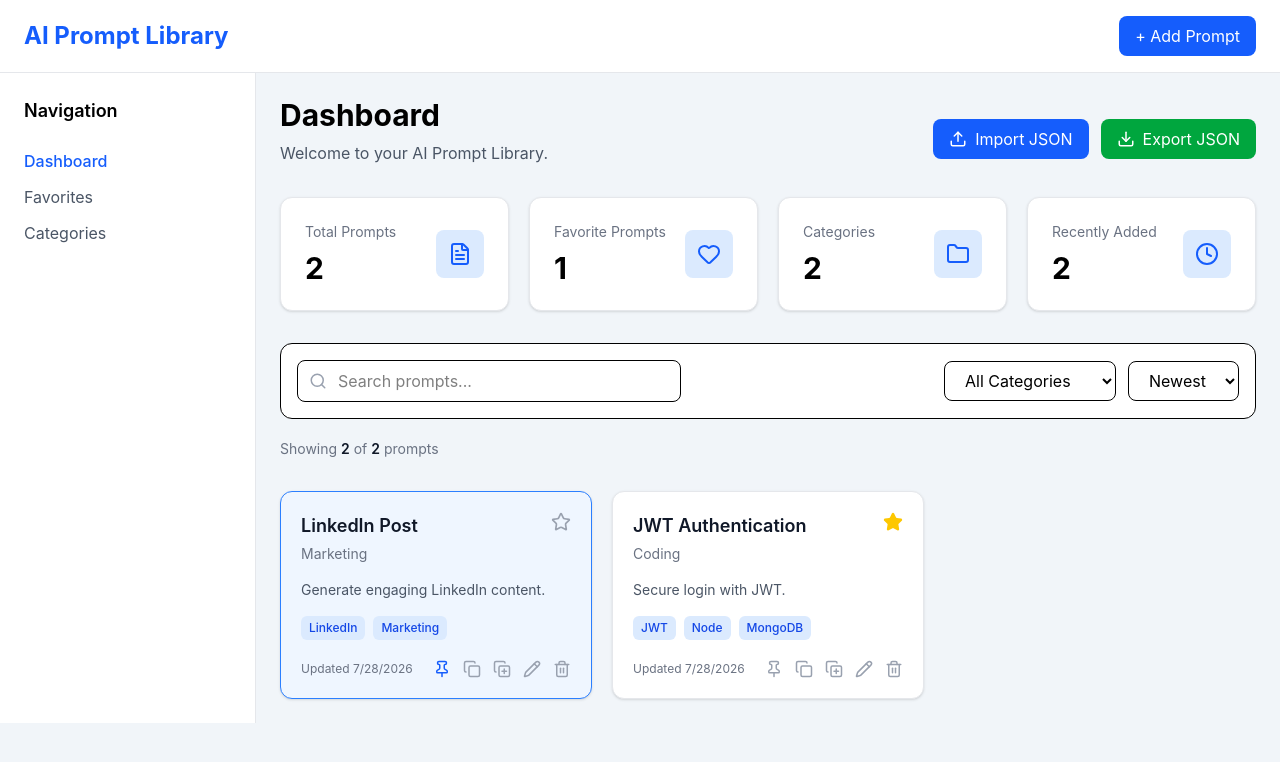
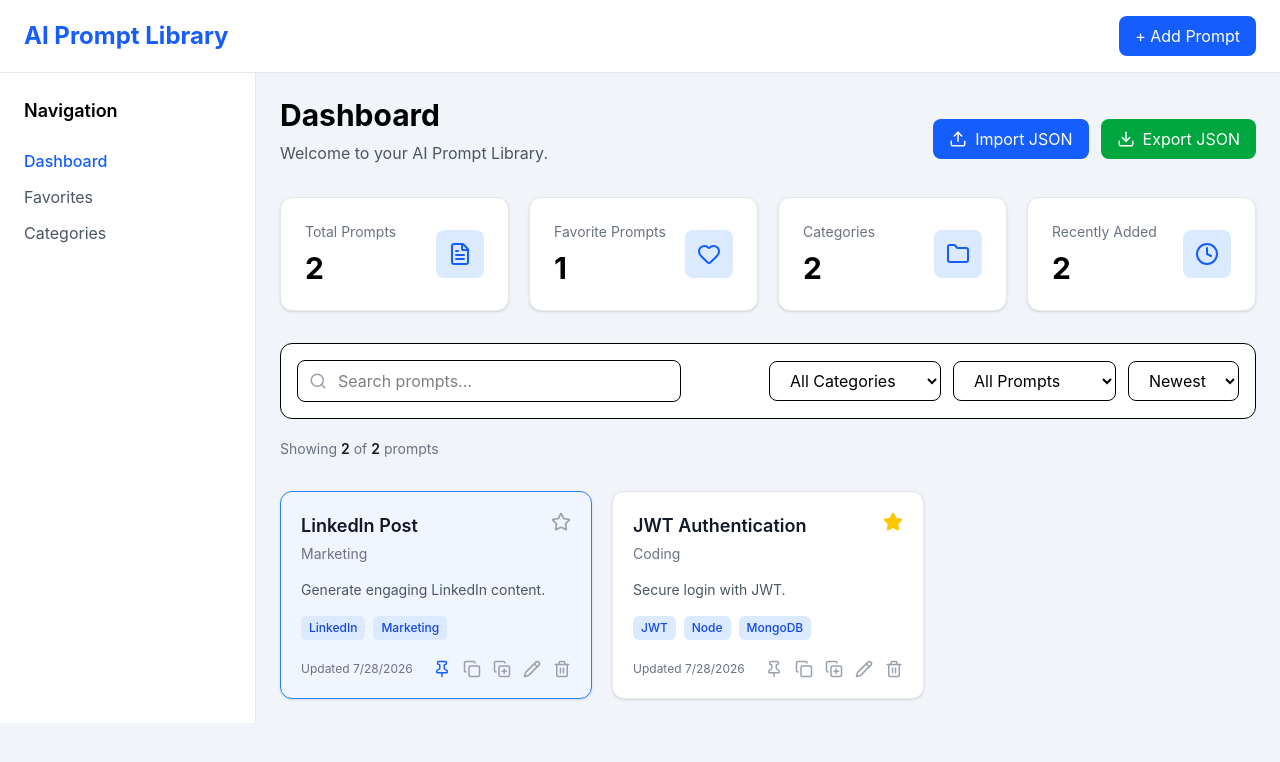
Before and after one commit to yashsahane-eng/AI-Prompt-Library, a React (Vite) app: page / in a window 1280 px wide. Shown: the top 762 px of the page. Built offline with nearby package versions, Linux system fonts and the light colour scheme.

Commit message:
Done with the frontend for assignment now - remaining - Dark mode and light mode

```diff
--- a/src/components/prompt/SearchToolbar.tsx
+++ b/src/components/prompt/SearchToolbar.tsx
@@ -8,14 +8,15 @@ function SearchToolbar() {
     setSearchTerm,
     selectedCategory,
     setSelectedCategory,
+    showFavoritesOnly,
+    setShowFavoritesOnly,
     sortBy,
     setSortBy,
   } = usePrompt();
 
   return (
-    <div className="mt-8 bg-white rounded-xl border p-4 flex flex-col md:flex-row gap-4 items-center justify-between">
-      {/* Search */}
-      <div className="relative w-full md:w-96">
+    <div className="mt-8 bg-white rounded-xl border p-4 flex flex-col lg:flex-row gap-4 items-center justify-between">
+      <div className="relative w-full lg:w-96">
         <Search
           size={18}
           className="absolute left-3 top-1/2 -translate-y-1/2 text-gray-400"
@@ -30,8 +31,7 @@ function SearchToolbar() {
         />
       </div>
 
-      {/* Filters */}
-      <div className="flex gap-3 flex-wrap">
+      <div className="flex flex-wrap gap-3 w-full lg:w-auto">
         <select
           value={selectedCategory}
           onChange={(e) => setSelectedCategory(e.target.value)}
@@ -48,6 +48,17 @@ function SearchToolbar() {
           <option value="Social Media">Social Media</option>
           <option value="Productivity">Productivity</option>
           <option value="Others">Others</option>
+        </select>
+
+        <select
+          value={showFavoritesOnly ? "favorites" : "all"}
+          onChange={(e) =>
+            setShowFavoritesOnly(e.target.value === "favorites")
+          }
+          className="border rounded-lg px-4 py-2"
+        >
+          <option value="all">All Prompts</option>
+          <option value="favorites">Favorites Only</option>
         </select>
 
         <select
--- a/src/context/PromptContext.tsx
+++ b/src/context/PromptContext.tsx
@@ -17,8 +17,6 @@ import {
   type SortOption,
 } from "./PromptActions";
 
-
-
 interface PromptContextType {
   prompts: Prompt[];
   filteredPrompts: Prompt[];
@@ -29,6 +27,9 @@ interface PromptContextType {
   selectedCategory: string;
   setSelectedCategory: (value: string) => void;
 
+  showFavoritesOnly: boolean;
+  setShowFavoritesOnly: (value: boolean) => void;
+
   sortBy: SortOption;
   setSortBy: (value: SortOption) => void;
 
@@ -38,10 +39,7 @@ interface PromptContextType {
 
   updatePrompt: (
     id: string,
-    prompt: Omit<
-      Prompt,
-      "id" | "createdAt" | "updatedAt"
-    >
+    prompt: Omit<Prompt, "id" | "createdAt" | "updatedAt">
   ) => void;
 
   deletePrompt: (id: string) => void;
@@ -90,6 +88,9 @@ export function PromptProvider({
   const [selectedCategory, setSelectedCategory] =
     useState("All");
 
+  const [showFavoritesOnly, setShowFavoritesOnly] =
+    useState(false);
+
   const [sortBy, setSortBy] =
     useState<SortOption>("Newest");
 
@@ -105,6 +106,10 @@ export function PromptProvider({
 
     result = filterPrompts(result, selectedCategory);
 
+    if (showFavoritesOnly) {
+      result = result.filter((prompt) => prompt.favorite);
+    }
+
     result = sortFilteredPrompts(result, sortBy);
 
     return result;
@@ -112,6 +117,7 @@ export function PromptProvider({
     prompts,
     searchTerm,
     selectedCategory,
+    showFavoritesOnly,
     sortBy,
   ]);
 
@@ -222,6 +228,9 @@ export function PromptProvider({
         selectedCategory,
         setSelectedCategory,
 
+        showFavoritesOnly,
+        setShowFavoritesOnly,
+
         sortBy,
         setSortBy,
 
```
Also changed, not shown: src/context/ThemeContext.tsx (deleted).
